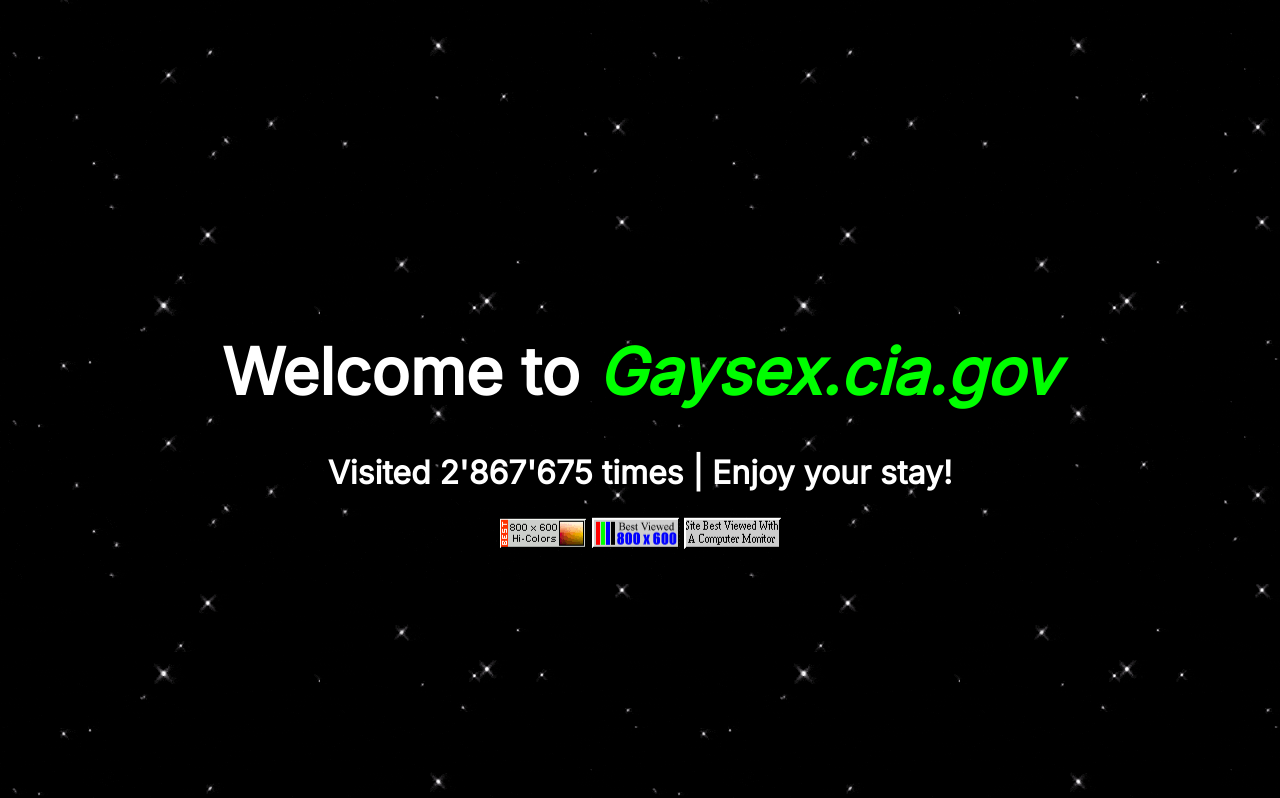
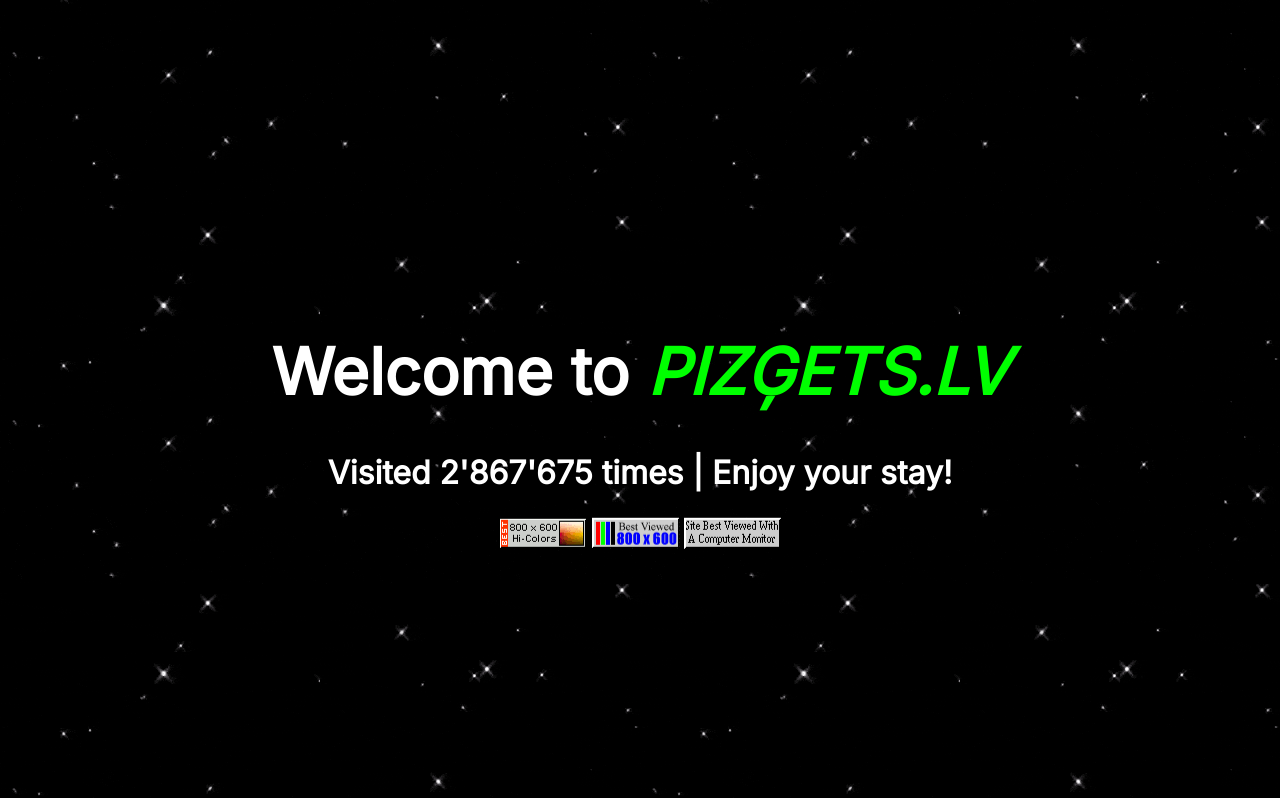
Before and after one commit to cyberAlpha1/Majaslapa, a plain HTML site: page index.html in a window 1280 px wide. Shown: the top 798 px of the page. Drawn offline with Linux system fonts and the light colour scheme.

Commit message:
Update index.html

```diff
--- a/index.html
+++ b/index.html
@@ -11,7 +11,7 @@
 	<body>
 		<div id="start">
 			<div class="centrist">
-				<h1>Welcome to <span style="color:lime"><b><i>Gaysex.cia.gov</i></b></span></h1>
+				<h1>Welcome to <span style="color:lime"><b><i>PIZĢETS.LV</i></b></span></h1>
 				<h2>Visited 2'867'675 times | Enjoy your stay!</h2>
 				<img src="img/sticker1.gif" alt="">
 				<img src="img/sticker2.gif" alt="">
```
